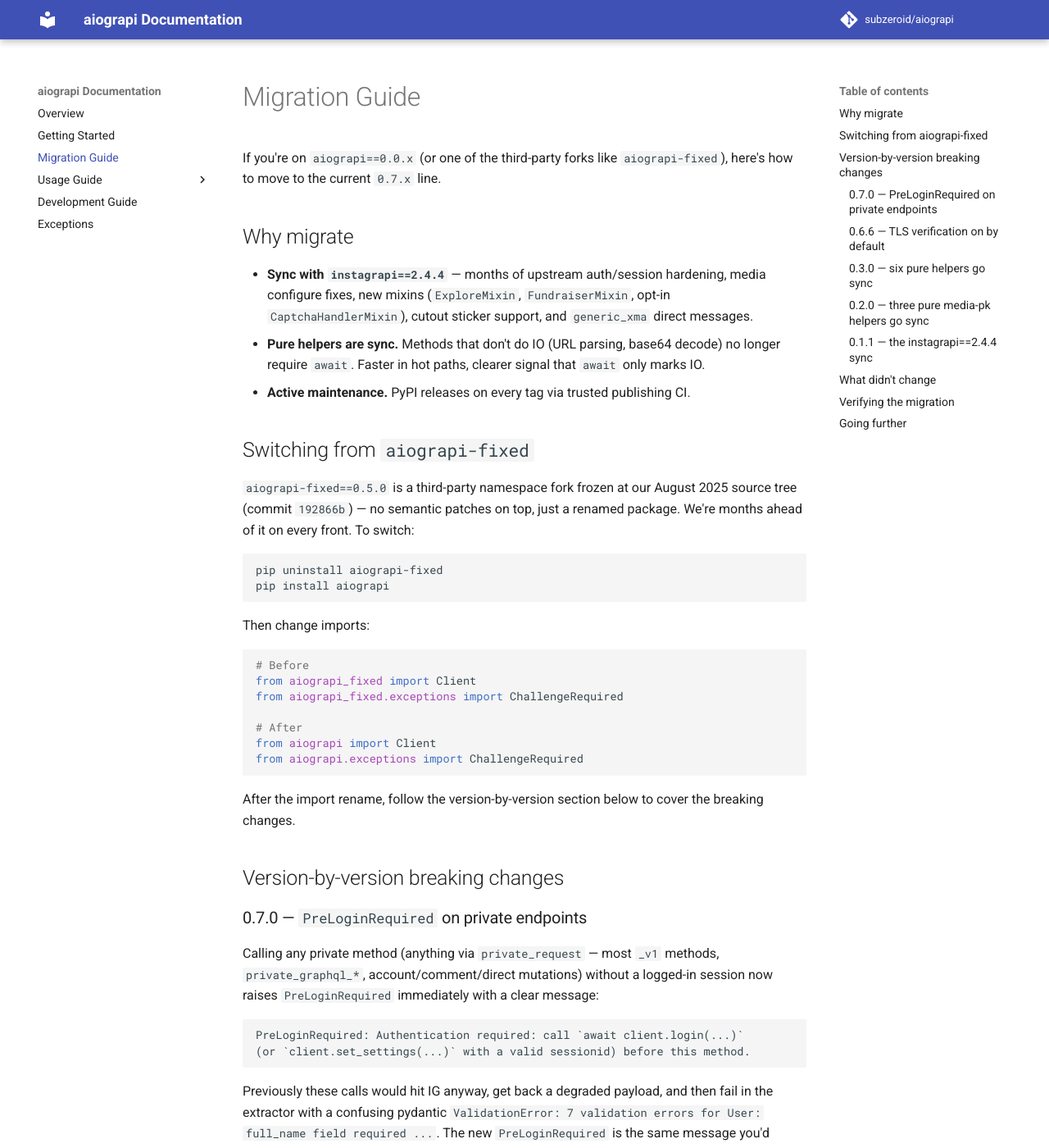
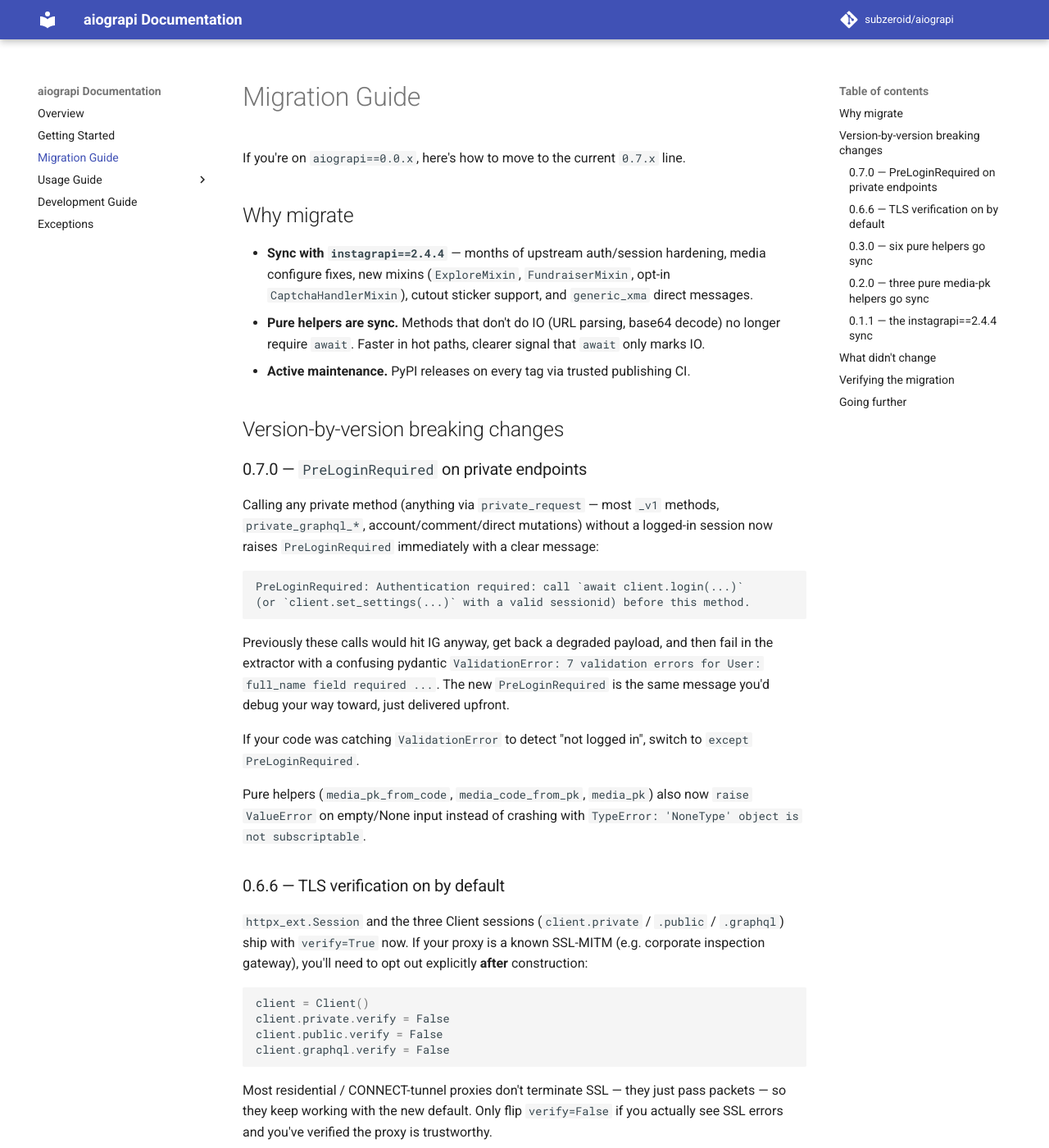
Before and after one commit to subzeroid/aiograpi, an MkDocs documentation site: the page built from docs/migration.md, in a window 1280 px wide and 1400 px high. Shown: the whole window at 82% size. Built offline with MkDocs 1.6.1 and Material for MkDocs 9.7.7, drawn with Linux system fonts in a browser that asks for light colours; comment, search, counter and statistics services are not loaded; the version menu is left out.

Commit message:
docs: drop mentions of the aiograpi-fixed third-party fork

````diff
--- a/docs/getting-started.md
+++ b/docs/getting-started.md
@@ -63,7 +63,7 @@ work anonymously. Methods with `_v1` need login.
 * [Private GraphQL & doc_id](usage-guide/private-graphql.md) — newer mobile-app API surface (followers, clips, search, inbox)
 * [Handle Exceptions](usage-guide/handle_exception.md) — every exception you'll see and what to do
 * [Challenge Resolver](usage-guide/challenge_resolver.md) — what to do when IG challenges you
-* [Migration Guide](migration.md) — upgrading from `0.0.x` or the `aiograpi-fixed` namespace fork
+* [Migration Guide](migration.md) — upgrading from `0.0.x`
 * [Exceptions](exceptions.md) — full exception class reference
 
 [docs-main]: index.md
--- a/docs/migration.md
+++ b/docs/migration.md
@@ -1,7 +1,7 @@
 # Migration Guide
 
-If you're on `aiograpi==0.0.x` (or one of the third-party forks like
-`aiograpi-fixed`), here's how to move to the current `0.7.x` line.
+If you're on `aiograpi==0.0.x`, here's how to move to the current
+`0.7.x` line.
 
 ## Why migrate
 
@@ -14,33 +14,6 @@ If you're on `aiograpi==0.0.x` (or one of the third-party forks like
   clearer signal that `await` only marks IO.
 - **Active maintenance.** PyPI releases on every tag via trusted
   publishing CI.
-
-## Switching from `aiograpi-fixed`
-
-`aiograpi-fixed==0.5.0` is a third-party namespace fork frozen at our
-August 2025 source tree (commit `192866b`) — no semantic patches on
-top, just a renamed package. We're months ahead of it on every front.
-To switch:
-
-```bash
-pip uninstall aiograpi-fixed
-pip install aiograpi
-```
-
-Then change imports:
-
-```python
-# Before
-from aiograpi_fixed import Client
-from aiograpi_fixed.exceptions import ChallengeRequired
-
-# After
-from aiograpi import Client
-from aiograpi.exceptions import ChallengeRequired
-```
-
-After the import rename, follow the version-by-version section below
-to cover the breaking changes.
 
 ## Version-by-version breaking changes
 
````
Also changed, not shown: CHANGELOG.md (+1 -1 lines), README.md (+2 -2 lines).
